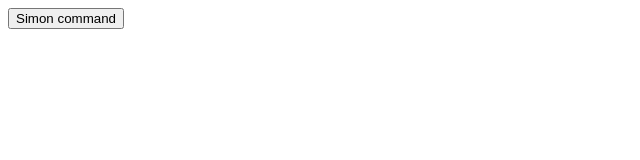
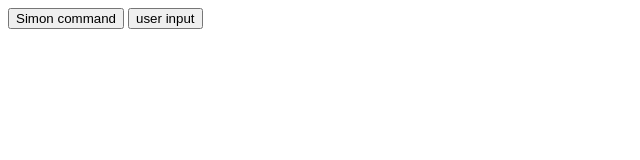
Before and after one commit to JacobK4872/SimonSays, a plain HTML site: page index.html in a window 1280 px wide. Shown: the whole page, without its empty margins (0-640 px from the left). Drawn offline with Linux system fonts and the light colour scheme.

Commit message:
simon and user input displays on screen

```diff
--- a/index.html
+++ b/index.html
@@ -22,24 +22,33 @@
             document.getElementById("simon_command").innerHTML = command;
         }
 
-        // function displayAnswer(answer) {
-        //     document.getElementById("answer").innerHTML = answer;
+        function userInput() {
+            let input = prompt("What is Simon's Command?");
+            document.getElementById("input").innerHTML = input;
+            console.log(input);
+            return input;
+        }
+
+        // function displayUserInput(userInput) {
+        //     let userInput = userInput()
+
         // }
 
-        // function askQuestionButton() {
-        //     let question = document.getElementById("question").value;
-        //     let answer = askQuestion(question);
-        //     displayAnswer(answer);
-        // }
+
+
 
 
     </script>
 
-        <!-- <input type="text" id="question" placeholder="Enter your question here..."> -->
+        <!-- <input type="text" id="question" placeholder="Enter command here..."> -->
 
         <button onclick="displaySimonCommand()"> Simon command</button>
+        <button onclick="userInput()">user input</button>
 
         <div id="simon_command"></div>
+        <div id="input"></div>
+
+
 
 </body>
 
```
